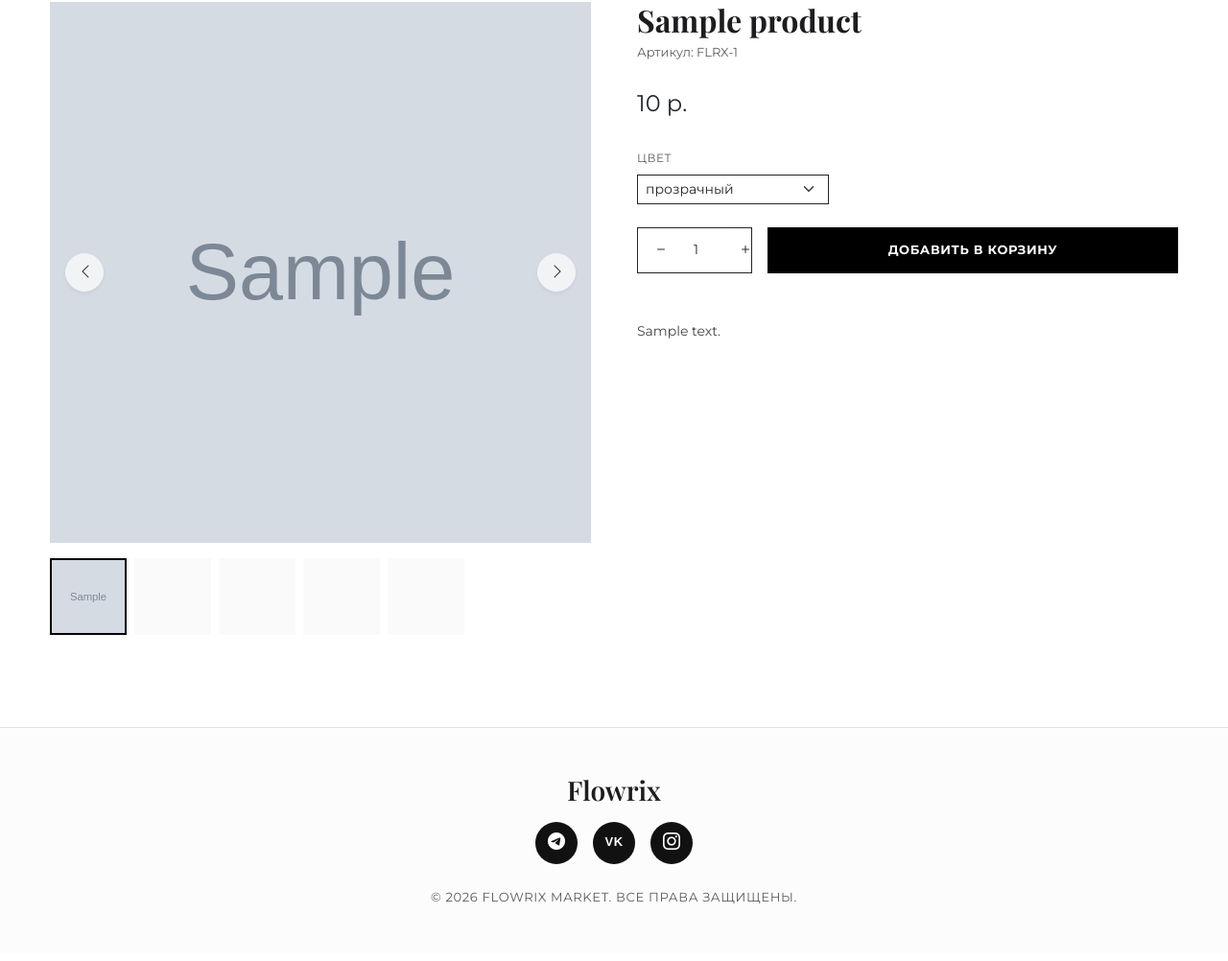
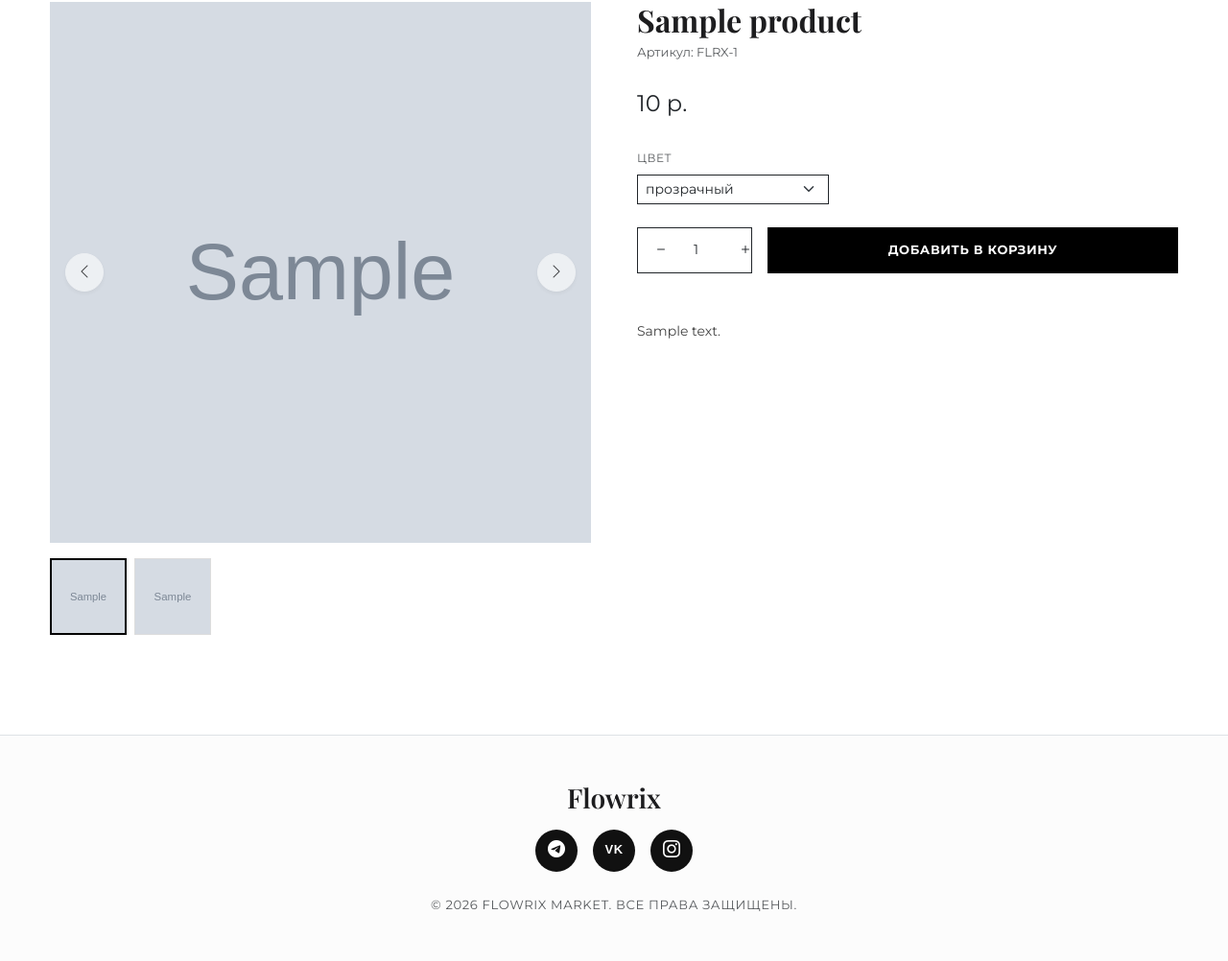
Before and after one commit to vladislavpavlov468-sys/Flowrix, a Flask app: page /products/1 in a window 1280 px wide. Shown: the part 193-1195 px from the top of the page at 96% size. Before the commit the page ends 1135 px from the top, so only its background shows below. Run offline with Flask 3, Linux system fonts and the light colour scheme; tables that the repository leaves empty hold one stand-in row (values such as "Sample post"); grey boxes marked "Sample" are stand-in pictures; some web fonts are replaced.

Commit message:
деплой

```diff
--- a/main.py
+++ b/main.py
@@ -83,8 +83,13 @@ def _register_filters(app: Flask) -> None:
     def nl2br_filter(s):
         if not s:
             return ""
-        from markupsafe import escape, Markup
-        return Markup(escape(s).replace("\n", "<br>\n"))
+        from markupsafe import Markup
+        if "<br>" in s or "<p>" in s:
+            return Markup(s)
+        return Markup(s.replace("\n", "<br>\n"))
 
 
 app = create_app()
+
+if __name__ == "__main__":
+    app.run(debug=True, port=5000)
--- a/models.py
+++ b/models.py
@@ -63,6 +63,7 @@ class Product(db.Model):
     created_at = db.Column(db.DateTime, default=datetime.utcnow)
 
     order_items = db.relationship("OrderItem", back_populates="product")
+    images = db.relationship("ProductImage", back_populates="product", cascade="all, delete-orphan")
 
     @property
     def price_float(self) -> float:
@@ -70,6 +71,21 @@ class Product(db.Model):
 
     def __repr__(self) -> str:
         return f"<Product id={self.id} name={self.name!r} price={self.price}>"
+
+
+
+class ProductImage(db.Model):
+    __tablename__ = "product_images"
+
+    def __init__(self, **kwargs):
+        super().__init__(**kwargs)
+
+    id = db.Column(db.Integer, primary_key=True)
+    product_id = db.Column(db.Integer, db.ForeignKey("products.id"), nullable=False)
+    filename = db.Column(db.String(256), nullable=False)
+    created_at = db.Column(db.DateTime, default=datetime.utcnow)
+
+    product = db.relationship("Product", back_populates="images")
 
 
 class Order(db.Model):
--- a/templates/products/detail.html
+++ b/templates/products/detail.html
@@ -15,35 +15,66 @@
 
     <!-- Left: Image Gallery -->
     <div class="col-12 col-md-6" data-aos="fade-right">
-      <div class="position-relative bg-surface d-flex align-items-center justify-content-center mb-3" style="aspect-ratio: 1; overflow: hidden;">
+      <div class="position-relative bg-surface d-flex align-items-center justify-content-center mb-3" style="aspect-ratio: 1; overflow: hidden; group">
         {% if product.image_filename %}
           <img src="{{ url_for('products.uploaded_file', filename=product.image_filename) }}"
                alt="{{ product.name }}"
                class="w-100 h-100 object-fit-cover"
-               id="mainImage"
+               id="mainProductImage"
                onerror="this.style.display='none'; this.parentElement.innerHTML='<i class=\'bi bi-box text-muted\' style=\'font-size: 5rem;\'></i>'">
+
+          <!-- Arrows -->
+          <button class="btn btn-light position-absolute start-0 ms-3 rounded-circle shadow-sm d-flex align-items-center justify-content-center"
+                  style="width: 40px; height: 40px; opacity: 0.7; z-index: 10;" onclick="prevImage()">
+            <i class="bi bi-chevron-left"></i>
+          </button>
+          <button class="btn btn-light position-absolute end-0 me-3 rounded-circle shadow-sm d-flex align-items-center justify-content-center"
+                  style="width: 40px; height: 40px; opacity: 0.7; z-index: 10;" onclick="nextImage()">
+            <i class="bi bi-chevron-right"></i>
+          </button>
         {% else %}
           <i class="bi bi-box text-muted" style="font-size: 5rem;"></i>
         {% endif %}
-
-        <!-- Placeholder arrows for carousel -->
-        <button class="btn btn-light position-absolute start-0 ms-3 rounded-circle shadow-sm" style="width: 40px; height: 40px; opacity: 0.8;"><i class="bi bi-chevron-left"></i></button>
-        <button class="btn btn-light position-absolute end-0 me-3 rounded-circle shadow-sm" style="width: 40px; height: 40px; opacity: 0.8;"><i class="bi bi-chevron-right"></i></button>
       </div>
 
-      <!-- Thumbnails (Placeholder for design) -->
-      <div class="d-flex gap-2 overflow-auto" style="scrollbar-width: none;">
-        {% if product.image_filename %}
-        <div style="width: 80px; height: 80px; cursor: pointer; border: 2px solid #000;" class="flex-shrink-0">
-          <img src="{{ url_for('products.uploaded_file', filename=product.image_filename) }}" class="w-100 h-100 object-fit-cover">
+      <!-- Thumbnails -->
+      <div class="d-flex gap-2 overflow-auto pb-2" style="scrollbar-width: none;" id="thumbnailContainer">
+        {% set all_images = [] %}
+        {% if product.image_filename %}{% set _ = all_images.append(url_for('products.uploaded_file', filename=product.image_filename)) %}{% endif %}
+        {% for img in product.images %}{% set _ = all_images.append(url_for('products.uploaded_file', filename=img.filename)) %}{% endfor %}
+
+        {% for img_url in all_images %}
+        <div style="width: 80px; height: 80px; cursor: pointer; border: {{ '2px solid #000' if loop.first else '1px solid #ddd' }};"
+             class="flex-shrink-0 thumbnail-item"
+             onclick="setMainImage({{ loop.index0 }})">
+          <img src="{{ img_url }}" class="w-100 h-100 object-fit-cover">
         </div>
-        {% endif %}
-        <div style="width: 80px; height: 80px; cursor: pointer; border: 1px solid transparent;" class="flex-shrink-0 bg-surface"></div>
-        <div style="width: 80px; height: 80px; cursor: pointer; border: 1px solid transparent;" class="flex-shrink-0 bg-surface"></div>
-        <div style="width: 80px; height: 80px; cursor: pointer; border: 1px solid transparent;" class="flex-shrink-0 bg-surface"></div>
-        <div style="width: 80px; height: 80px; cursor: pointer; border: 1px solid transparent;" class="flex-shrink-0 bg-surface"></div>
+        {% endfor %}
       </div>
     </div>
+
+    <script>
+      const images = {{ all_images | tojson }};
+      let currentIndex = 0;
+
+      function setMainImage(index) {
+        if (index < 0) index = images.length - 1;
+        if (index >= images.length) index = 0;
+
+        currentIndex = index;
+        const mainImg = document.getElementById('mainProductImage');
+        if (mainImg) mainImg.src = images[currentIndex];
+
+        // Update thumbnails
+        document.querySelectorAll('.thumbnail-item').forEach((el, i) => {
+          el.style.borderColor = (i === currentIndex) ? '#000' : '#ddd';
+          el.style.borderWidth = (i === currentIndex) ? '2px' : '1px';
+        });
+      }
+
+      function nextImage() { setMainImage(currentIndex + 1); }
+      function prevImage() { setMainImage(currentIndex - 1); }
+    </script>
 
     <!-- Right: Product Details -->
     <div class="col-12 col-md-6" data-aos="fade-left">
```
Also changed, not shown: routes/admin.py (+16 -1 lines), services/admin_service.py (+10 -10 lines), templates/admin/product_form.html (+16 -3 lines), flowrix.db.
